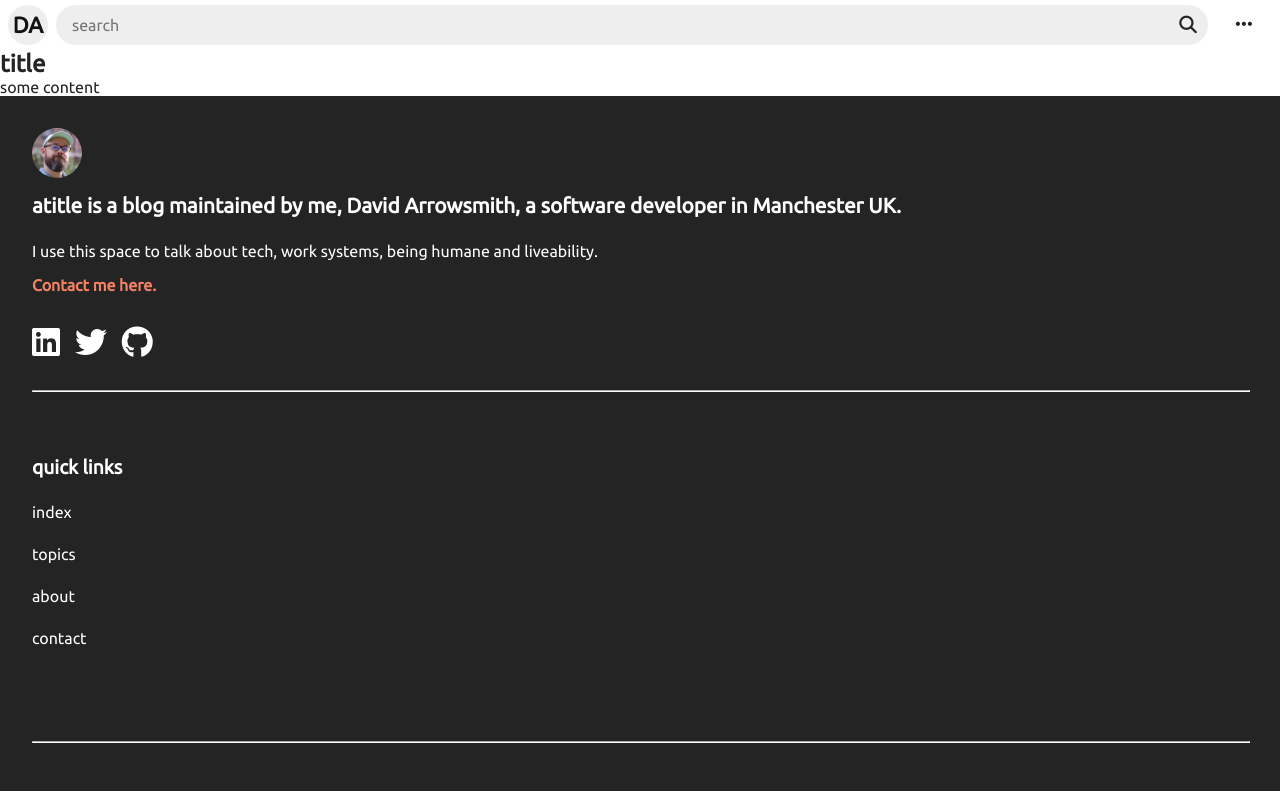
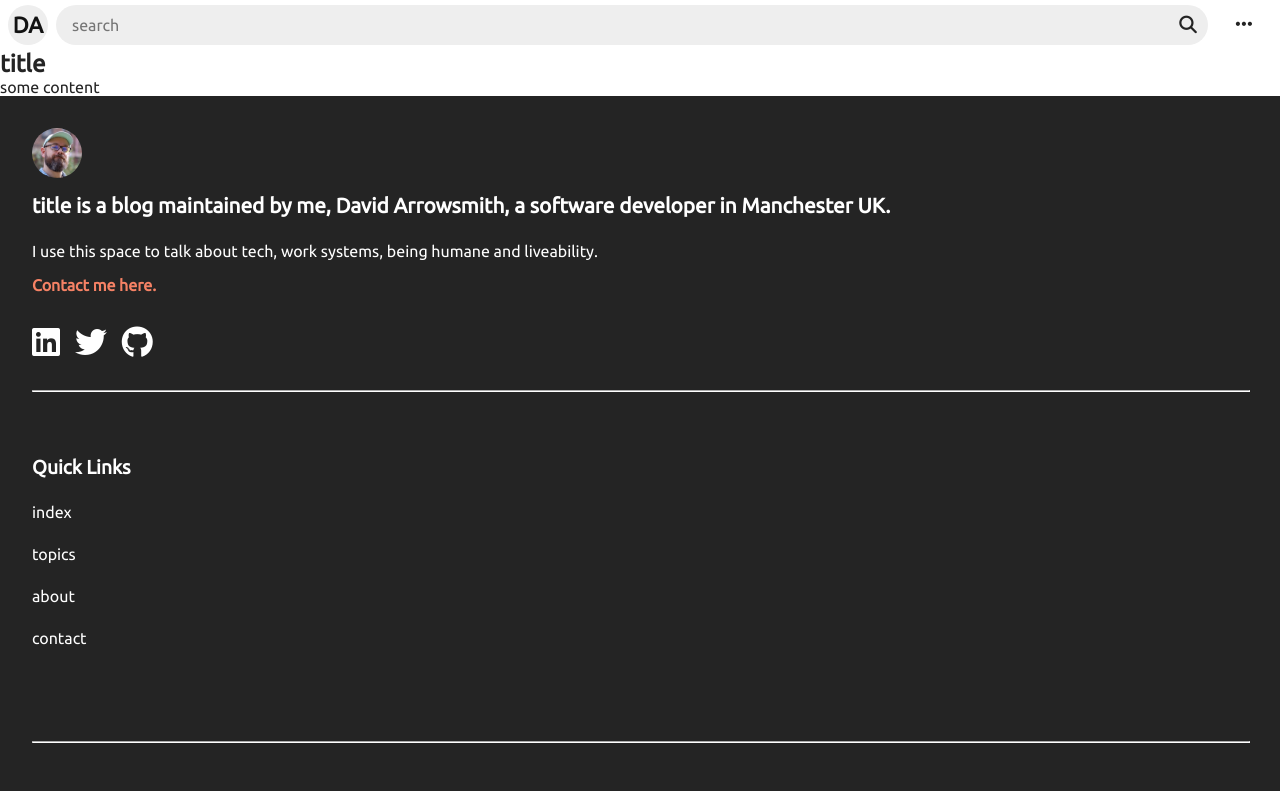
Before and after one commit to DevArrowsmith/blog, a plain HTML site: page index.html in a window 1280 px wide. Drawn offline with Linux system fonts and the light colour scheme.

Commit message:
Slight style changes to index.html.

```diff
--- a/index.html
+++ b/index.html
@@ -37,7 +37,7 @@
 
     <footer>
         <img src="assets/footer/about-image-thumb.jpg" alt="Portrait photograph of David Arrowsmith."/>
-        <p>atitle is a blog maintained by me, David Arrowsmith, a software developer in Manchester UK.</p>
+        <p>title is a blog maintained by me, David Arrowsmith, a software developer in Manchester UK.</p>
         <p>I use this space to talk about tech, work systems, being humane and liveability.</p>
         <a href="#">Contact me here.</a>
 
@@ -56,7 +56,7 @@
         <hr />
 
         <div>
-            <p>quick links</p>
+            <p>Quick Links</p>
             <a href="#">index</a>
             <a href="#">topics</a>
             <a href="#">about</a>
```
